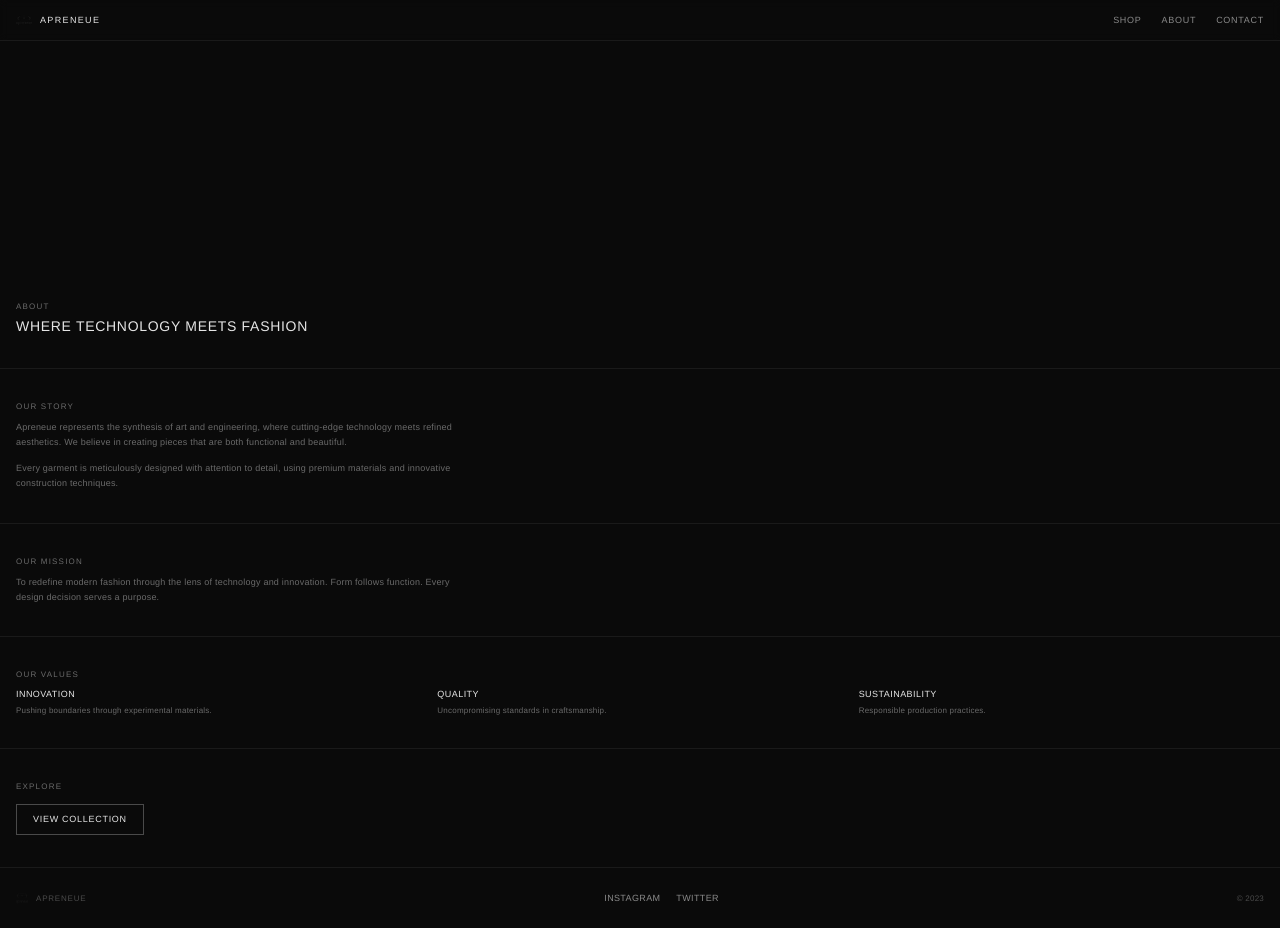
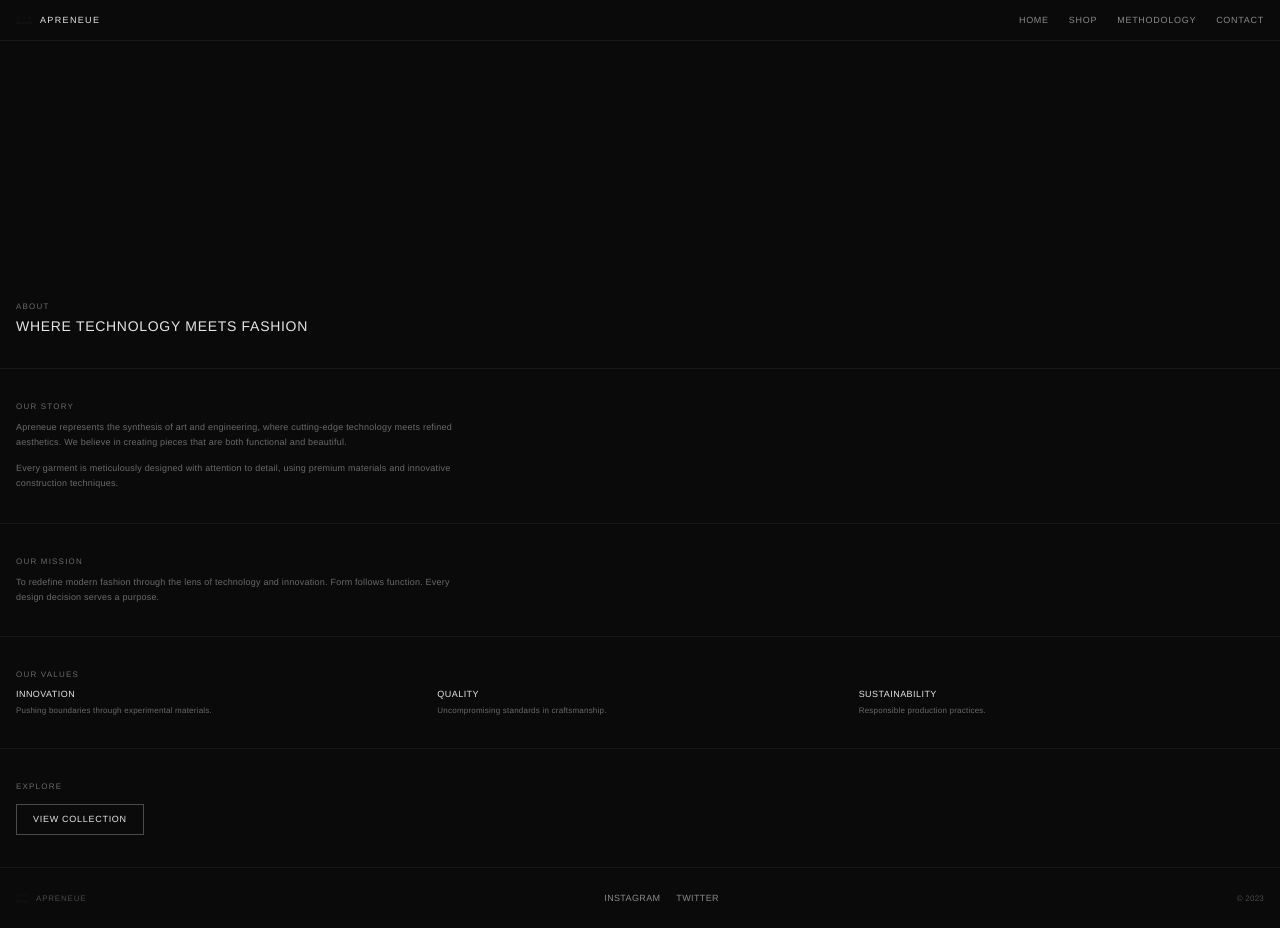
Before and after one commit to rkalak/apreneue, a Next.js app: page /about in a window 1280 px wide. Built offline with nearby package versions, Linux system fonts and the light colour scheme.

Commit message:
Add Home link and rename About to Methodology in navigation

```diff
--- a/src/components/Navigation.tsx
+++ b/src/components/Navigation.tsx
@@ -38,11 +38,14 @@ const Navigation: React.FC = () => {
 
         {/* Desktop Navigation */}
         <div className="hidden md:flex items-center gap-5">
+          <Link href="/" className="nav-link">
+            Home
+          </Link>
           <Link href="/shop" className="nav-link">
             Shop
           </Link>
-          <Link href="/about" className="nav-link">
-            About
+          <Link href="/methodology" className="nav-link">
+            Methodology
           </Link>
           <Link href="/contact" className="nav-link">
             Contact
@@ -83,6 +86,13 @@ const Navigation: React.FC = () => {
       >
         <div className="px-4 py-4 space-y-3">
           <Link
+            href="/"
+            className="block nav-link"
+            onClick={() => setIsMobileMenuOpen(false)}
+          >
+            Home
+          </Link>
+          <Link
             href="/shop"
             className="block nav-link"
             onClick={() => setIsMobileMenuOpen(false)}
@@ -90,11 +100,11 @@ const Navigation: React.FC = () => {
             Shop
           </Link>
           <Link
-            href="/about"
+            href="/methodology"
             className="block nav-link"
             onClick={() => setIsMobileMenuOpen(false)}
           >
-            About
+            Methodology
           </Link>
           <Link
             href="/contact"
```
